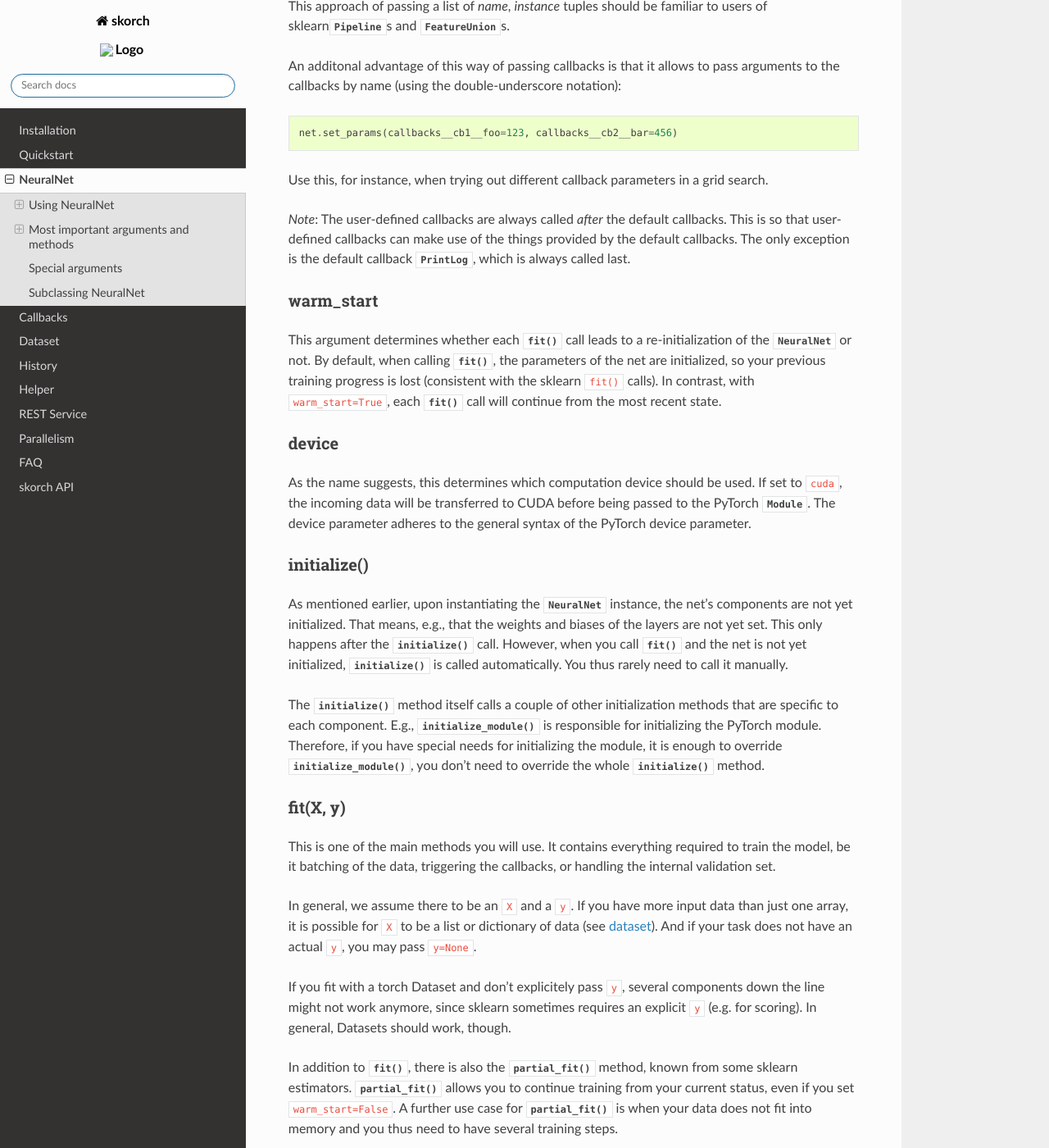
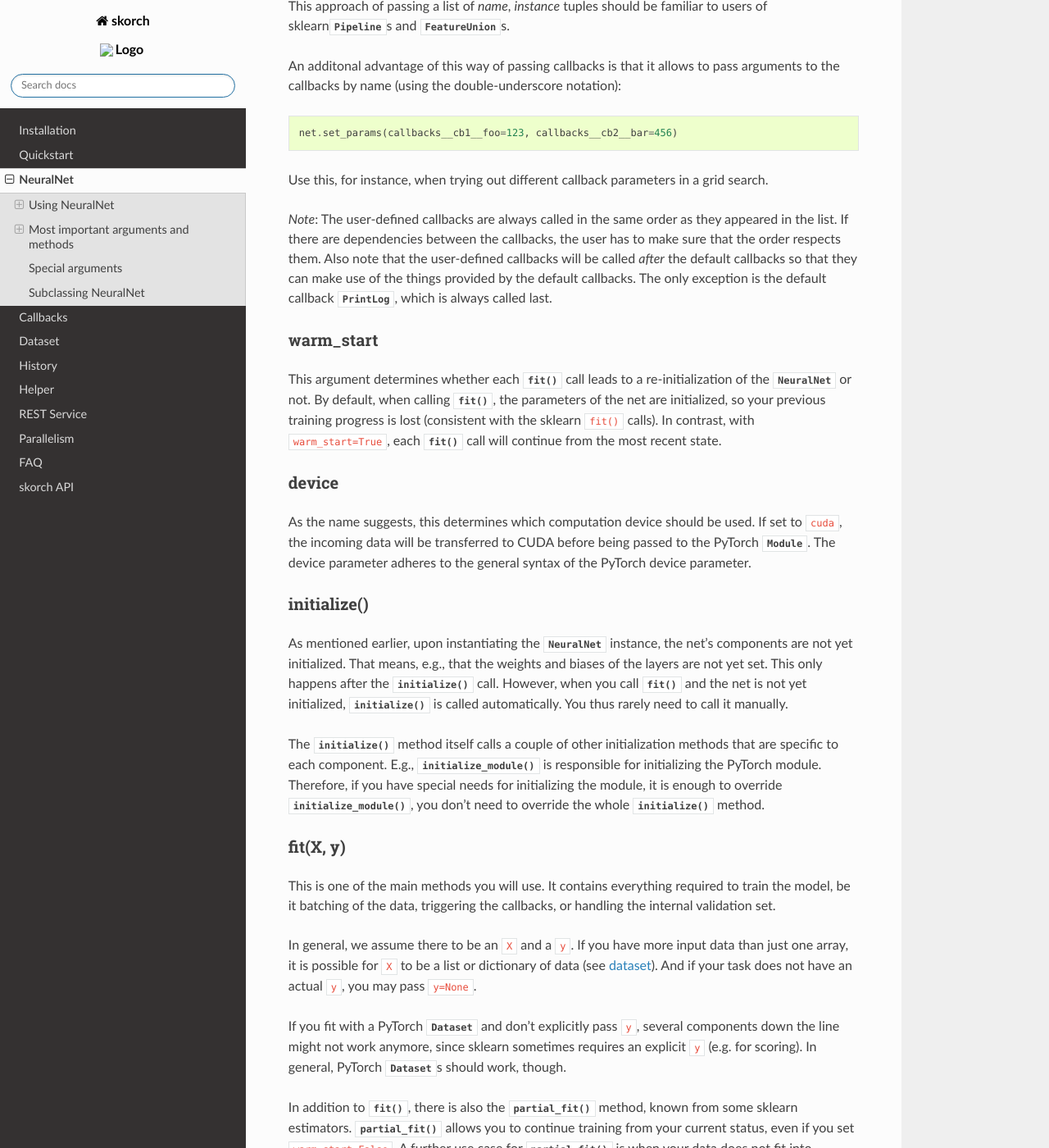
Before and after one commit to skorch-dev/skorch, a Sphinx documentation site: the page built from docs/user/neuralnet.rst, in a window 1280 px wide and 1400 px high, scrolled down 4010 px. Shown: the whole window at 82% size. Built offline with Sphinx 7.4.7 and the Read the Docs theme 2.0.0, drawn with Linux system fonts in a browser that asks for light colours; some of the changed text lies outside the part shown.

Commit message:
Minor documentation updates
* Clarified callback ordering (see: #258)
* Added several cross-references
* Fixed several typos

```diff
--- a/docs/user/neuralnet.rst
+++ b/docs/user/neuralnet.rst
@@ -150,13 +150,13 @@ The maximum number of epochs to train with each
 :func:`~skorch.net.NeuralNet.fit` call. When you call
 :func:`~skorch.net.NeuralNet.fit`, the net will train for this many
 epochs, except if you interrupt training before the end (e.g. by using
-an early stopping callback or interrupt manually with ctrl+c).
+an early stopping callback or interrupt manually with *ctrl+c*).
 
 If you want to change the number of epochs to train, you can either
 set a different value for ``max_epochs``, or you call
 :func:`~skorch.net.NeuralNet.fit_loop` instead of
 :func:`~skorch.net.NeuralNet.fit` and pass the desired number of
-epochs explicitely:
+epochs explicitly:
 
 .. code:: python
 
@@ -168,7 +168,7 @@ batch_size
 
 This argument controls the batch size for ``iterator_train`` and
 ``iterator_valid`` at the same time. ``batch_size=128`` is thus a
-convenient shortcut for explicitely typing
+convenient shortcut for explicitly typing
 ``iterator_train__batch_size=128`` and
 ``iterator_valid__batch_size=128``. If you set all three arguments,
 the latter two will have precedence.
@@ -242,11 +242,13 @@ double-underscore notation):
 Use this, for instance, when trying out different callback parameters
 in a grid search.
 
-*Note*: The user-defined callbacks are always called *after* the
-default callbacks. This is so that user-defined callbacks can make use
-of the things provided by the default callbacks. The only exception is
-the default callback :class:`~skorch.callbacks.PrintLog`, which is
-always called last.
+*Note*: The user-defined callbacks are always called in the same order
+as they appeared in the list. If there are dependencies between the
+callbacks, the user has to make sure that the order respects them.
+Also note that the user-defined callbacks will be called *after* the
+default callbacks so that they can make use of the things provided by
+the default callbacks. The only exception is the default callback
+:class:`~skorch.callbacks.PrintLog`, which is always called last.
 
 warm_start
 ^^^^^^^^^^
@@ -301,10 +303,11 @@ more input data than just one array, it is possible for ``X`` to be a
 list or dictionary of data (see :ref:`dataset <dataset>`). And if your
 task does not have an actual ``y``, you may pass ``y=None``.
 
-If you fit with a torch Dataset and don't explicitely pass ``y``,
-several components down the line might not work anymore, since sklearn
-sometimes requires an explicit ``y`` (e.g. for scoring). In general,
-Datasets should work, though.
+If you fit with a PyTorch :class:`~torch.utils.data.Dataset` and don't
+explicitly pass ``y``, several components down the line might not work
+anymore, since sklearn sometimes requires an explicit ``y`` (e.g. for
+scoring). In general, PyTorch :class:`~torch.utils.data.Dataset`\s
+should work, though.
 
 In addition to :func:`~skorch.net.NeuralNet.fit`, there is also the
 :func:`~skorch.net.NeuralNet.partial_fit` method, known from some
@@ -452,7 +455,7 @@ continue training:
 Special arguments
 -----------------
 
-In addition to the arguments explicitely listed for
+In addition to the arguments explicitly listed for
 :class:`.NeuralNet`, there are some arguments with special prefixes,
 as shown below:
 
```
Also changed, not shown: other parts of docs/user/neuralnet.rst (+2 -2 lines), docs/user/callbacks.rst (+7 -2 lines), 1 other file.
